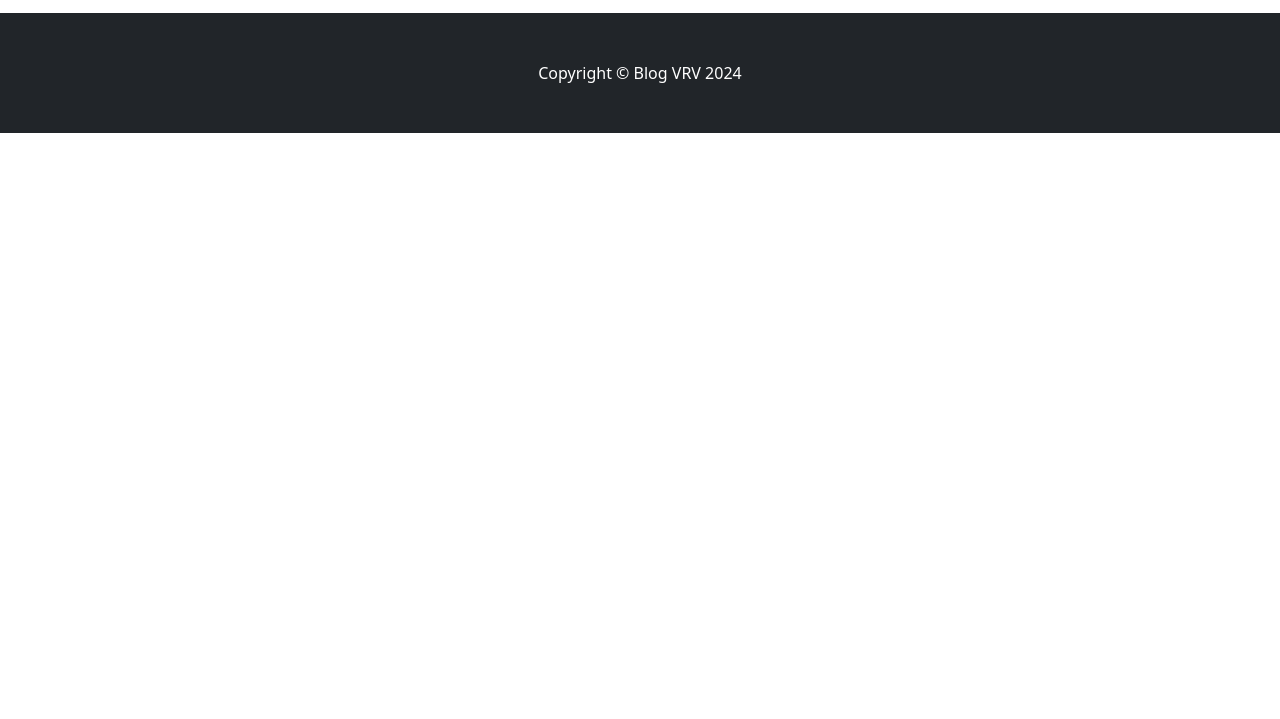
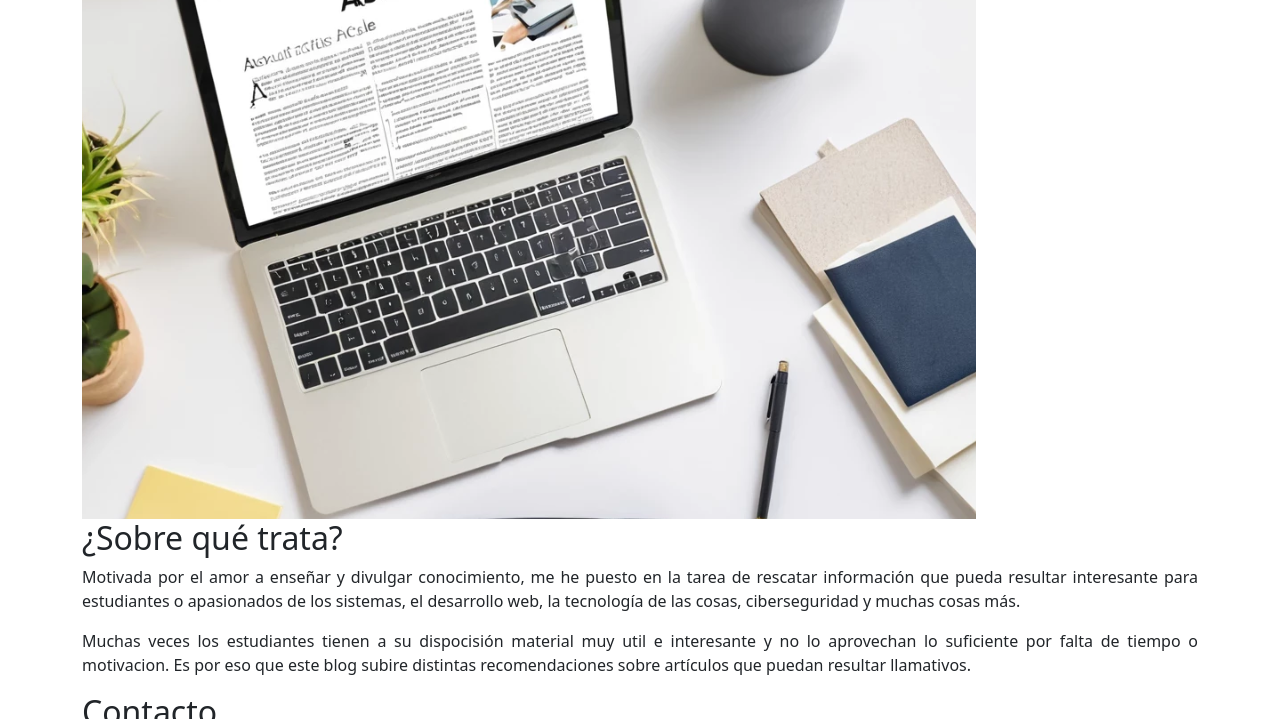
Before and after one commit to Ampersand1/ejercicio_web_html, a plain HTML site: page about.html in a window 1280 px wide. Shown: the part 607-1326 px from the top of the page. Before the commit the page ends 800 px from the top, so only its background shows below. Drawn offline with nearby package versions, Linux system fonts and the light colour scheme.

Commit message:
Inserción de una imagen en 'Sobre Nosotros'
Se inserta una imagen alusiva al apartado correspondiente.

```diff
--- a/about.html
+++ b/about.html
@@ -38,6 +38,7 @@
     <div class="container">
         <div class="row">
             <div class="col-lg-12">
+                <img src="assets/imagen_about.png" alt="...">
                 <article>
                     <h2>¿Sobre qué trata?</h2>
                     <p>
```
Also changed, not shown: assets/imagen_about.png (added).
